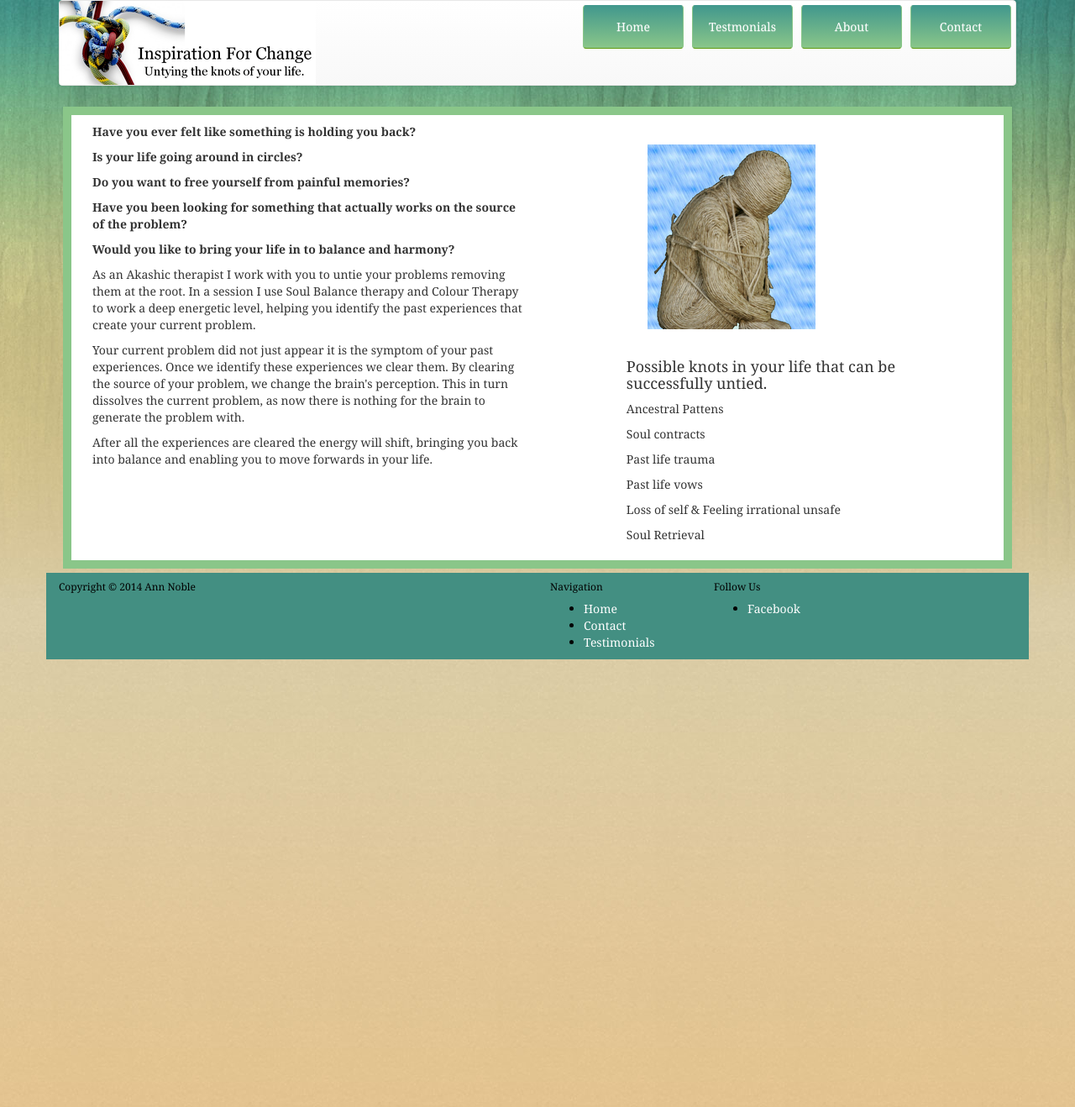
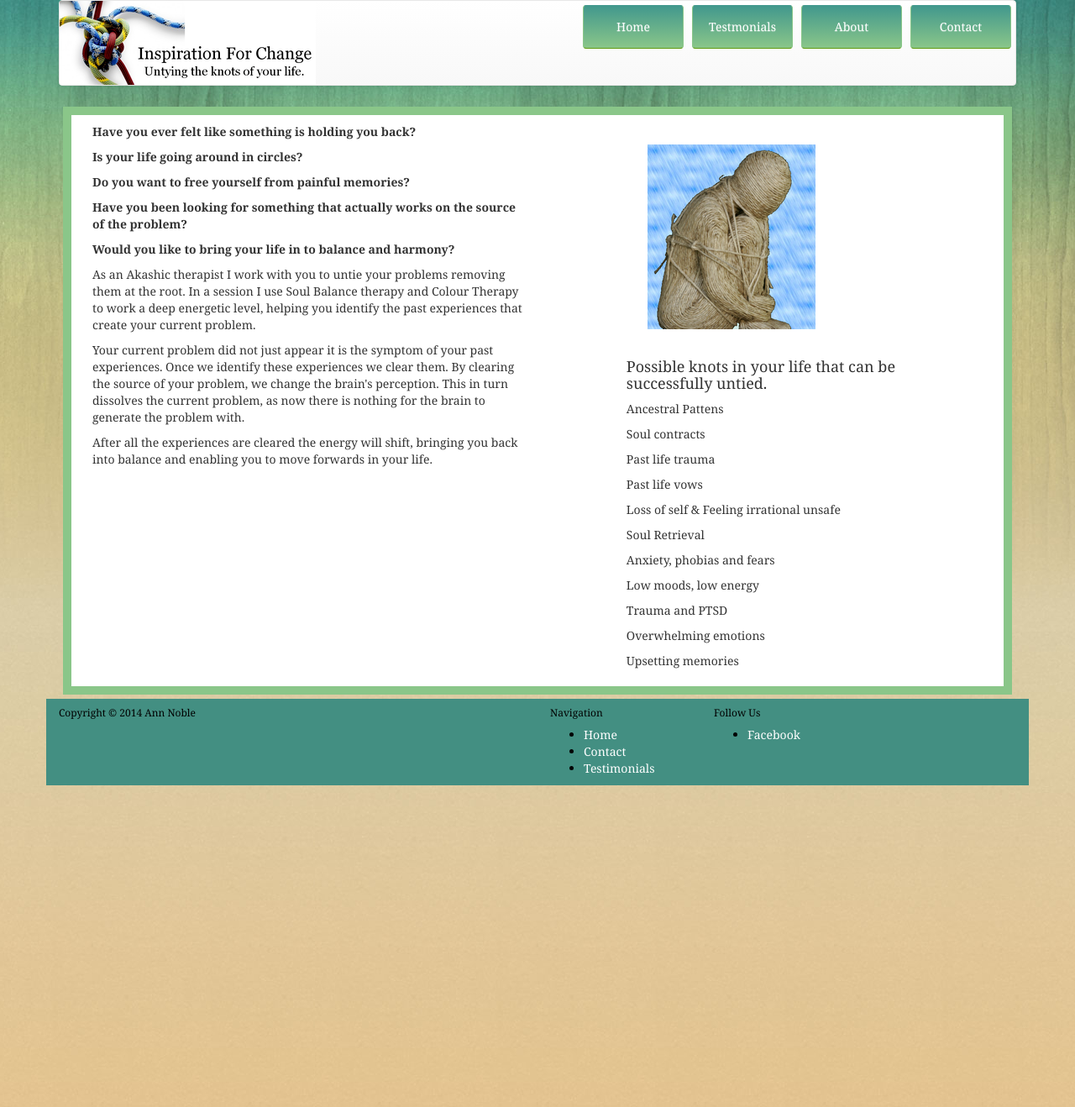
Before and after one commit to designerwebhosting/inspirationforchange, a Jekyll site: the page built from index.md, in a window 1280 px wide. Shown: the whole page at 84% size. Built offline with Jekyll 4.4.1, drawn with Linux system fonts in a browser that asks for light colours; nearby versions of some CDN libraries.

Commit message:
Updated '_layouts/index.html' via CloudCannon

```diff
--- a/_layouts/index.html
+++ b/_layouts/index.html
@@ -18,14 +18,14 @@ layout: default
                 <p>Past life vows</p>
                 <p>Loss of self & Feeling irrational unsafe</p>
                 <p>Soul Retrieval</p>
-            <!--     <p>Anxiety, phobias and fears</p>
+                <p>Anxiety, phobias and fears</p>
                 <p>Low moods, low energy</p>
                 <p>Trauma and PTSD</p>
                 <p>Overwhelming emotions</p>
                 <p>Upsetting memories</p>
-                <p>Poor body image, feeling worthless</p>
+            <!--    <p>Poor body image, feeling worthless</p>
                 <p>Lack of confidence</p>
-                <p>Feeling blocked,   Going round in circles</p>
+                <p>Feeling blocked,Going round in circles</p>
                 <p>Unbalanced relationships</p>
                 -->
             </div>
```
